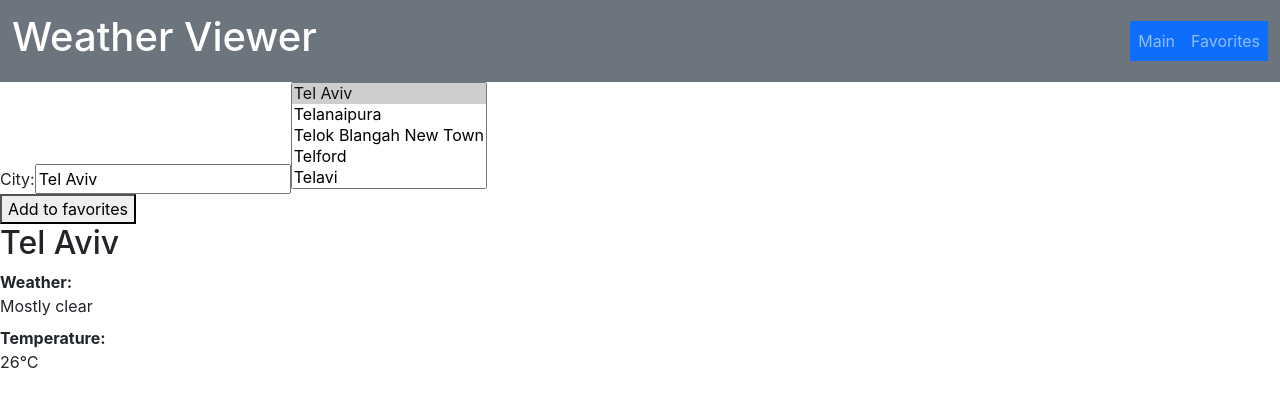
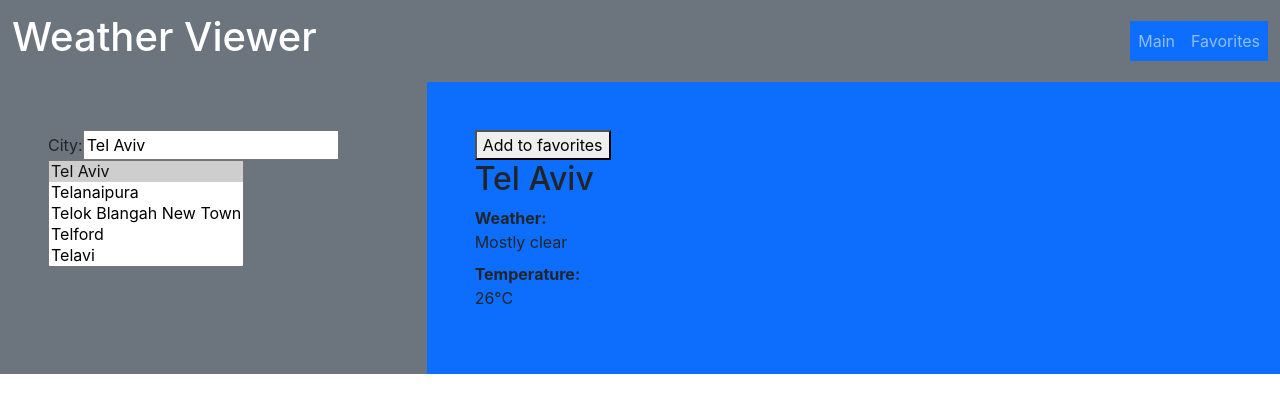
Before and after one commit to NoamAnisfeld/weather-utopia, a React (Create React App) app: page / in a window 1280 px wide. Shown: the top 412 px of the page. Built offline with nearby package versions, Linux system fonts and the light colour scheme.

Commit message:
main column layout

```diff
--- a/src/components/Main.tsx
+++ b/src/components/Main.tsx
@@ -1,5 +1,8 @@
 import CitySearchBox from './CitySearchBox';
 import CityInfoWidget from './CityInfoWidget';
+import Container from 'react-bootstrap/Container';
+import Row from 'react-bootstrap/Row';
+import Col from 'react-bootstrap/Col';
 
 export default function Main({
     cityName,
@@ -13,20 +16,22 @@ export default function Main({
     setCityKey: (cityKey: string) => void,
 } ) {
 
-    return <>
-        <div className="search-area">
+    return <Container fluid>
+        <Row>
+            <Col className="search-area col-4 p-5 bg-secondary">
                 <CitySearchBox {...{
                     cityName,
                     setCityName,
                     cityKey,
                     setCityKey,
                 }} />
-        </div>
-        <div className="info-area">
+            </Col>
+            <Col className="info-area p-5 bg-primary">
                 <CityInfoWidget {...{
                     cityName,
                     cityKey,
                 }}/>
-        </div>
-    </>
+            </Col>
+        </Row>
+    </Container>
 }
```
Lines whose indentation alone changed are shown as unchanged.
